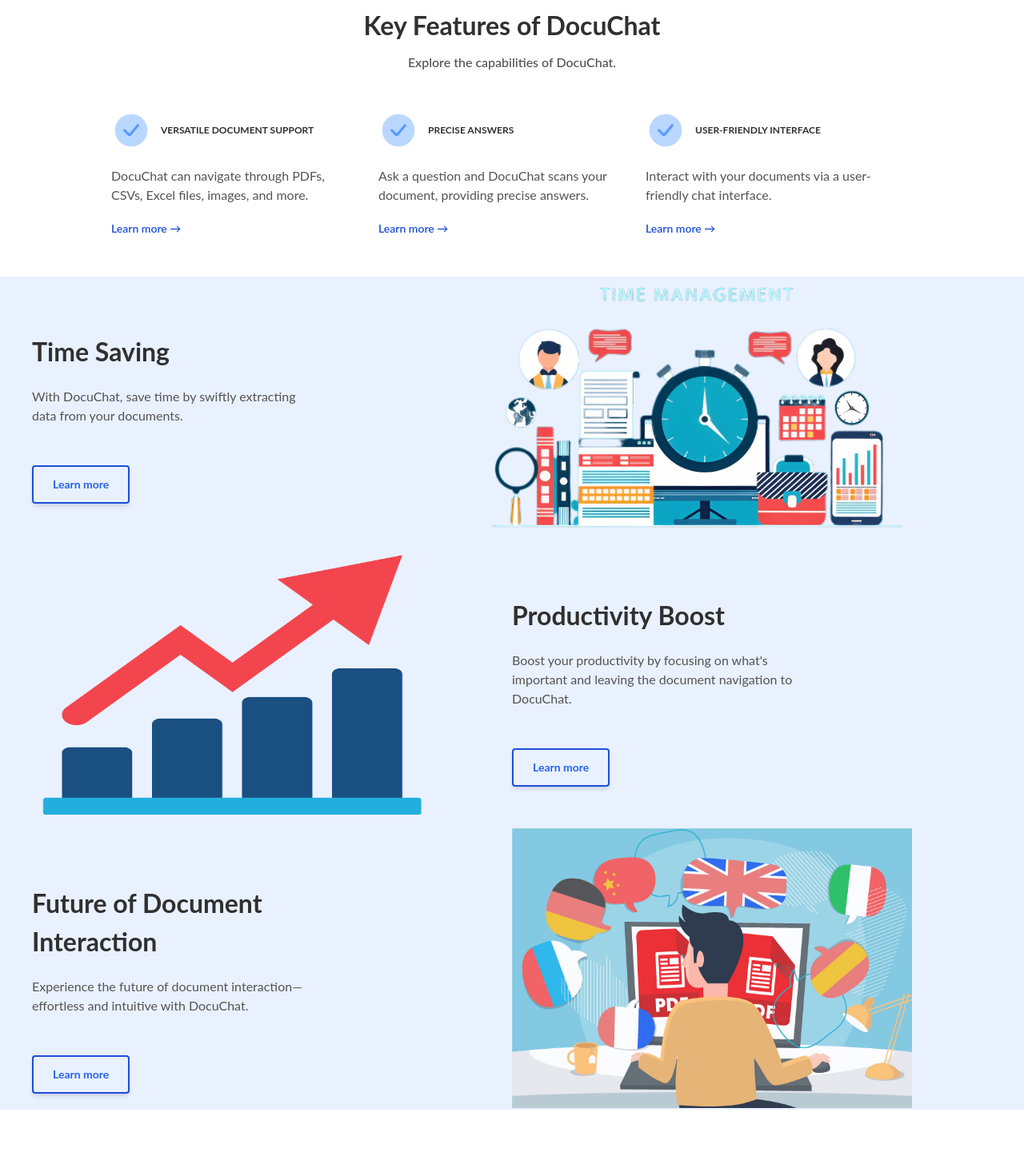
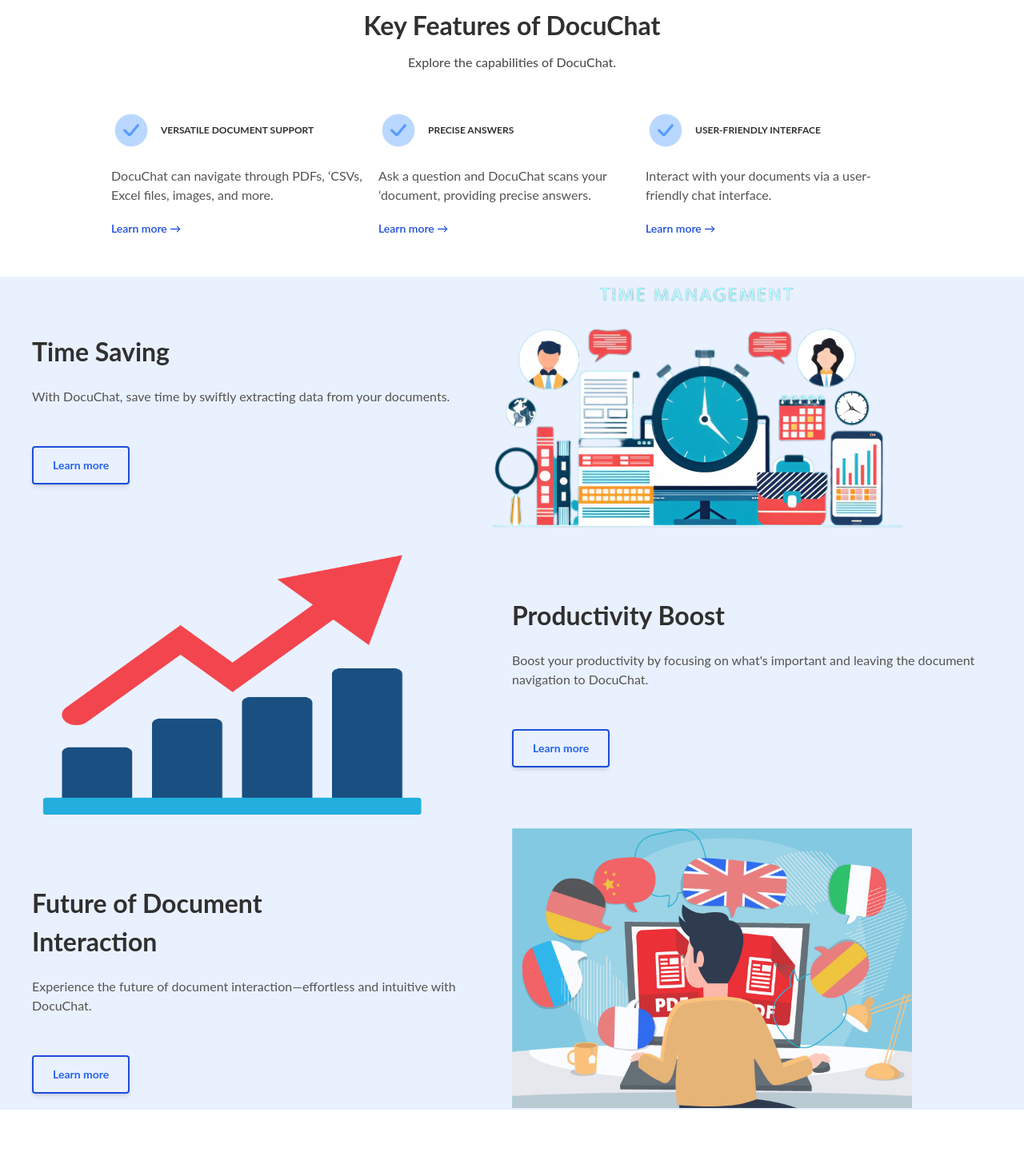
Before and after one commit to XileAJ/docu-chat-sample, a Next.js app: page / in a window 1280 px wide. Shown: the part 670-2116 px from the top of the page at 80% size. Built offline with nearby package versions, Linux system fonts and the light colour scheme.

Commit message:
correct bugs deploy 4

```diff
--- a/src/pages/index.tsx
+++ b/src/pages/index.tsx
@@ -52,9 +52,9 @@
                   <Image className={styles.SuccessIcon} src='/success.png' alt="Success" width={24} height={24} />
                   <p className={styles.p7}>VERSATILE DOCUMENT SUPPORT</p>
                 </div>
-                <p className={styles.p8}>DocuChat can navigate through PDFs,<br></br> CSVs, Excel files, images, and more.</p>
+                <p className={styles.p8}>DocuChat can navigate through PDFs, &lsquo;CSVs, Excel files, images, and more.</p>
                 <div className={styles.LearnMoreArrowText}>
-                  <LearnMoreButton onClick={handleClick}>Learn more →</LearnMoreButton>
+                  <LearnMoreButton onClick={handleClick}>Learn more &rarr;</LearnMoreButton>
                 </div>
               </div>
               <div className={styles.article2}>
@@ -62,9 +62,9 @@
                   <Image className={styles.SuccessIcon} src='/success.png' alt="Success" width={24} height={24} />
                   <p className={styles.p7}>PRECISE ANSWERS</p>
                 </div>
-                <p className={styles.p8}>Ask a question and DocuChat scans your<br></br> document, providing precise answers.</p>
+                <p className={styles.p8}>Ask a question and DocuChat scans your &lsquo;document, providing precise answers.</p>
                 <div className={styles.LearnMoreArrowText}>
-                  <LearnMoreButton onClick={handleClick}>Learn more →</LearnMoreButton>
+                  <LearnMoreButton onClick={handleClick}>Learn more &rarr;</LearnMoreButton>
                 </div>
               </div>
               <div className={styles.article3}>
@@ -72,9 +72,9 @@
                   <Image className={styles.SuccessIcon} src='/success.png' alt="Success" width={24} height={24} />
                   <p className={styles.p7}>USER-FRIENDLY INTERFACE</p>
                 </div>
-                <p className={styles.p8}>Interact with your documents via a user-<br></br>friendly chat interface.</p>
+                <p className={styles.p8}>Interact with your documents via a user-friendly chat interface.</p>
                 <div className={styles.LearnMoreArrowText}>
-                  <LearnMoreButton onClick={handleClick}>Learn more →</LearnMoreButton>
+                  <LearnMoreButton onClick={handleClick}>Learn more &rarr;</LearnMoreButton>
                 </div>
               </div>
             </div>
@@ -86,7 +86,7 @@
           <div className={styles.featurescontext}>
             <div className={styles.leftcontext}>
               <h1 className={styles.titleh1}>Time Saving</h1>
-              <p className={styles.p9}>With DocuChat, save time by swiftly extracting<br></br> data from your documents.</p>
+              <p className={styles.p9}>With DocuChat, save time by swiftly extracting data from your documents.</p>
               <Button onClick={handleClick}>Learn more</Button>
             </div>
             <div className={styles.rightcontext}>
@@ -106,7 +106,7 @@
             <div className={styles.rightcontext}>
               <div className={styles.rightcontext2}>
                 <h1 className={styles.titleh1}>Productivity Boost</h1>
-                <p className={styles.p9}>Boost your productivity by focusing on what's<br></br> important and leaving the document navigation to<br></br> DocuChat.</p>
+                <p className={styles.p9}>Boost your productivity by focusing on what's important and leaving the document navigation to DocuChat.</p>
                 <Button onClick={handleClick}>Learn more</Button>
               </div>
             </div>
@@ -115,8 +115,8 @@
         <div className={styles.container}>
           <div className={styles.featurescontext}>
             <div className={styles.leftcontext}>
-              <h1 className={styles.titleh1}>Future of Document<br></br>Interaction</h1>
-              <p className={styles.p9}>Experience the future of document interaction—<br></br>effortless and intuitive with DocuChat.</p>
+              <h1 className={styles.titleh1}>Future of Document<br />Interaction</h1>
+              <p className={styles.p9}>Experience the future of document interaction&mdash;effortless and intuitive with DocuChat.</p>
               <Button onClick={handleClick}>Learn more</Button>
             </div>
             <div className={styles.rightcontext}>
@@ -132,7 +132,7 @@
           <div className={styles.featurescontext2}>
             <div className={styles.title2}>
               <p className={styles.p5}>More Features</p>
-              <p className={styles.p6}>Discover more ways DocuChat can enhance your <br></br>document interaction experience.</p>
+              <p className={styles.p6}>Discover more ways DocuChat can enhance your document interaction experience.</p>
             </div>
             <div className={styles.advancedfeatures}>
               <h2 className={styles.h2title}>Advanced Features</h2>
@@ -156,7 +156,7 @@
         <div className={styles.container}>
           <div className={styles.securecontext}>
             <h1 className={styles.secureh1title}>Secure and Reliable</h1>
-            <p className={styles.p12}>Your data is safe with us. We prioritize security and <br></br>reliability in our services.</p>
+            <p className={styles.p12}>Your data is safe with us. We prioritize security and reliability in our services.</p>
             <Button onClick={handleClick}>Learn more</Button>
             <p className={styles.p13}>Trust in our commitment to your data's security.</p>
             <div className={styles.computerimg}>
@@ -168,7 +168,7 @@
       <section className={styles.section6}>
         <div className={styles.container}>
           <div className={styles.securecontext}>
-            <h1 className={styles.readyh1title}>Ready to Experience <br></br>DocuChat?</h1>
+            <h1 className={styles.readyh1title}>Ready to Experience <br />DocuChat?</h1>
             <p className={styles.p12}>Join us and revolutionize the way you interact with documents.</p>
             <Button onClick={handleClick}>Get Started</Button>
             <p className={styles.p14}>Start your journey with DocuChat today.</p>
```
